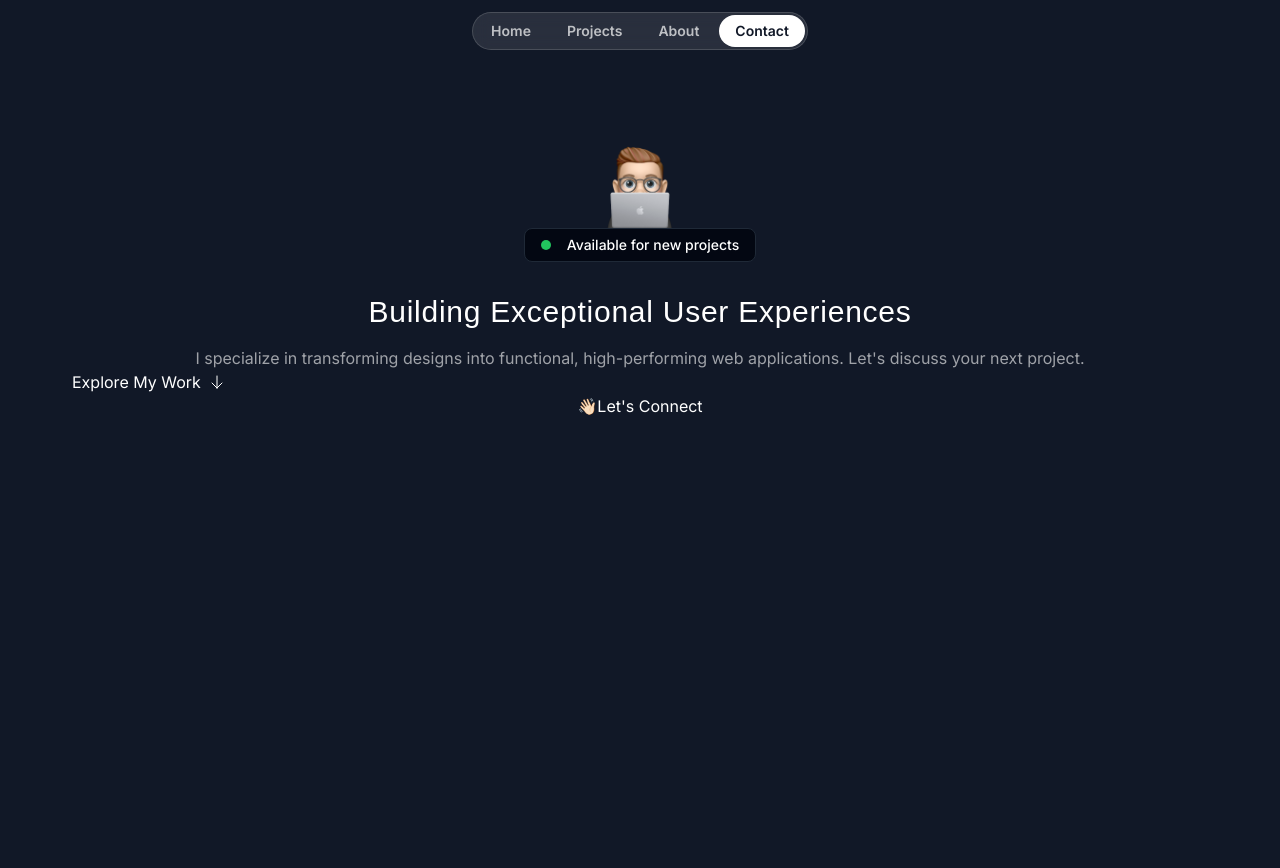
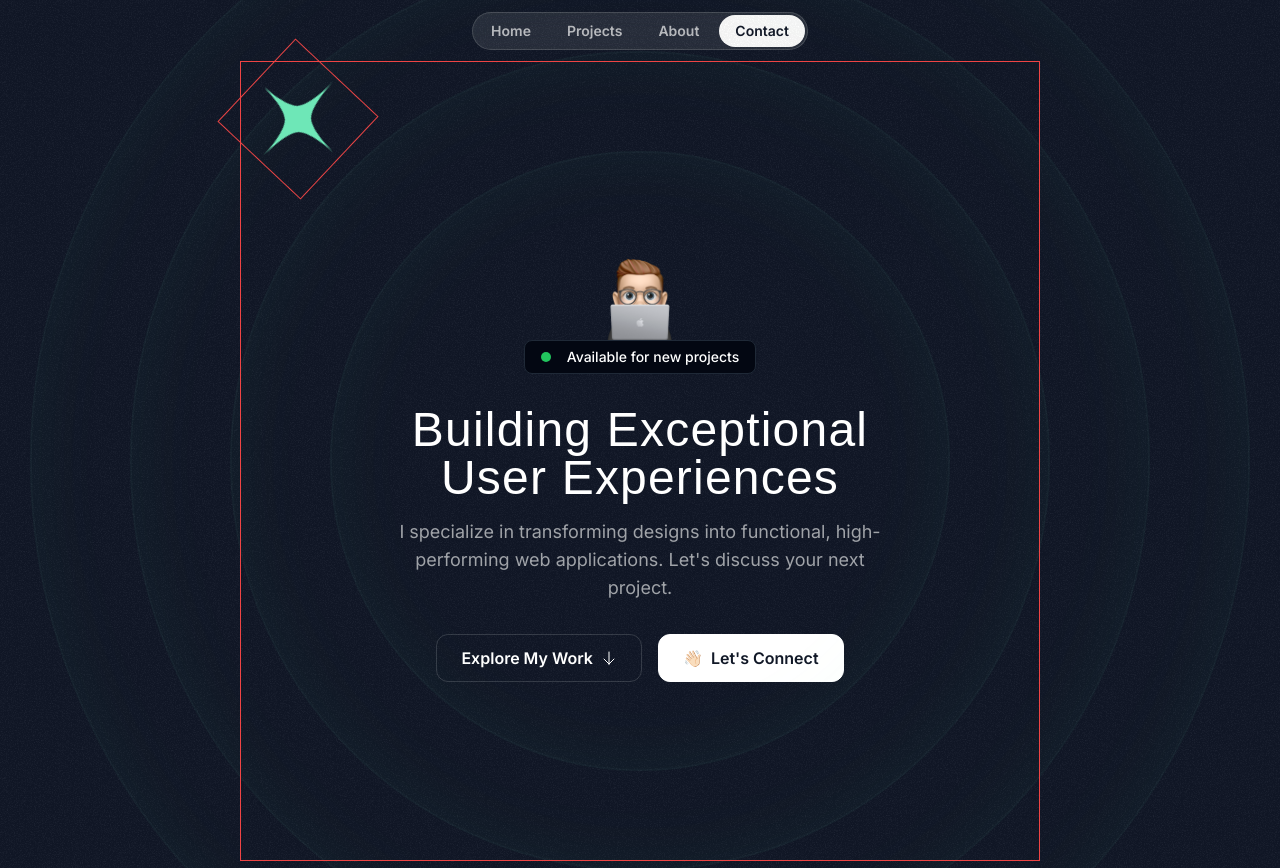
Before and after one commit to Saeedul/next-portfolio, a Next.js app: page / in a window 1280 px wide. Shown: the top 868 px of the page. Before the commit the page ends 800 px from the top, so only its background shows below. Built offline with nearby package versions, Linux system fonts and the light colour scheme; a web font is replaced by a local one.

Commit message:
added cosmos

```diff
--- a/src/app/globals.css
+++ b/src/app/globals.css
@@ -6,4 +6,8 @@
     .nav-item {
         @apply px-4 py-1.5 rounded-full text-white/70 text-sm font-semibold hover:bg-white/10 hover:text-white transition duration-300;
     }
+
+    .hero-ring {
+        @apply absolute inset-0 border-2 top-1/2 left-1/2 -translate-x-1/2 -translate-y-1/2 rounded-full border-emerald-300/5 shadow-[0_0_80px_inset] shadow-emerald-300/5;
+    }
 }
--- a/src/sections/Hero.tsx
+++ b/src/sections/Hero.tsx
@@ -1,9 +1,23 @@
 import memojiImage from '@/assets/images/memoji-computer.png';
 import Image from 'next/image';
 import ArrowDown from '@/assets/icons/arrow-down.svg';
+import grainImage from '@/assets/images/grain.jpg';
+import StarIcon from '@/assets/icons/star.svg'
 
 export const HeroSection = () => {
-  return <div className="py-32">
+  return <div className="py-32 md:py-48 lg:py-60 relative z-0 overflow-x-clip">
+    <div className="absolute inset-0 -z-30 opacity-5" style={{
+      backgroundImage: `url(${grainImage.src})`
+    }}></div>
+    <div className="size-[620px] hero-ring"></div>
+    <div className="size-[820px] hero-ring"></div>
+    <div className="size-[1020px] hero-ring"></div>
+    <div className="size-[1220px] hero-ring"></div>
+    <div className="absolute left-1/2 top-1/2 -translate-x-1/2 -translate-y-1/2 border border-red-500 size-[800px]">
+      <div className="border border-red-500 inline-flex animate-spin [animation-duration:5s]">
+        <StarIcon className="size-28 text-emerald-300" />
+      </div>
+    </div>
     <div className="container">
       <div className="flex flex-col items-center">
         <Image src={memojiImage} className="size-[100px]" alt="Person peeking from behind laptop" />
@@ -16,17 +30,19 @@ export const HeroSection = () => {
           </div>
         </div>
       </div>
-      <h1 className="font-serif text-3xl text-center mt-8 tracking-wide">Building Exceptional User Experiences</h1>
-      <p className="mt-4 text-center text-white/60">I specialize in transforming designs into functional, high-performing web applications. Let's discuss your next project.
-      </p>
-      <div className="flex flex-col">
-        <button className="inline-flex items-center gap-2">
-          <span>Explore My Work</span>
-          <ArrowDown className="size-4"/>
+      <div className="max-w-lg mx-auto">
+        <h1 className="font-serif text-3xl md:text-5xl text-center mt-8 tracking-wide">Building Exceptional User Experiences</h1>
+        <p className="mt-4 text-center text-white/60 md:text-lg">I specialize in transforming designs into functional, high-performing web applications. Let's discuss your next project.
+        </p>
+      </div>
+      <div className="flex flex-col md:flex-row justify-center items-center mt-8 gap-4">
+        <button className="inline-flex items-center gap-2 border border-white/15 px-6 h-12 rounded-xl">
+          <span className="font-semibold">Explore My Work</span>
+          <ArrowDown className="size-4" />
         </button>
-        <button>
+        <button className="inline-flex items-center gap-2 border border-white bg-white text-gray-900 h-12 px-6 rounded-xl">
           <span>👋🏻</span>
-          <span>Let's Connect</span>
+          <span className="font-semibold">Let's Connect</span>
         </button>
       </div>
     </div>
```
